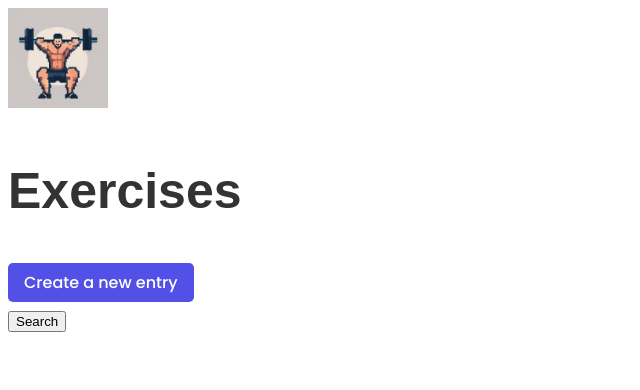
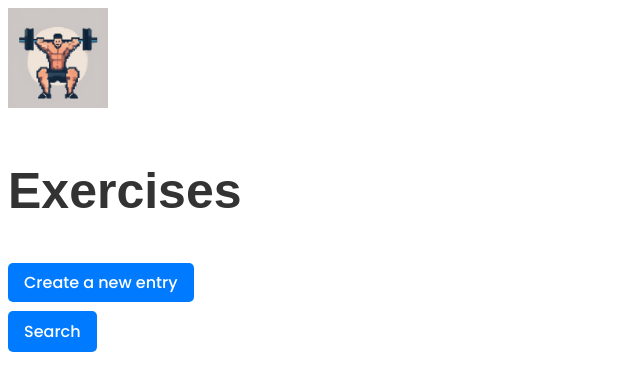
Before and after one commit to joshplumb/ExerciseTrackerAngularFrontEnd, an Angular app: page / in a window 1280 px wide. Shown: the top 390 px of the page, without its empty margins (0-640 px from the left). Built offline with nearby package versions, Linux system fonts and the light colour scheme; no server answers.

Commit message:
Further standardized the css convention to all buttons, I now have a blue-button, red-button, and green-button class that can be reused in different css file templates.

```diff
--- a/src/app/edit-exercise/edit-exercise.component.html
+++ b/src/app/edit-exercise/edit-exercise.component.html
@@ -1,4 +1,3 @@
-<p>edit-exercise works!</p>
 <button class="red-button"><a routerLink="/">Back</a></button>
 
 <div>
--- a/src/app/exercise-home/exercise-home.component.css
+++ b/src/app/exercise-home/exercise-home.component.css
@@ -1,8 +1,7 @@
-
-.create-button {
+.blue-button {
   font-family: 'Poppins', sans-serif;
   font-weight: 500;
-    background-color: #5250e6;
+  background-color: #007bff;
   color: #fff;
   border: none;
   padding: 8px 16px;
@@ -11,8 +10,8 @@
   font-size: 16px;
 }
 
-.create-button:hover {
-  background-color: rgb(83, 131, 204);
+.blue-button:hover {
+  background-color: #0056b3;
 }
 
 h3 {
--- a/src/app/exercise-home/exercise-home.component.html
+++ b/src/app/exercise-home/exercise-home.component.html
@@ -1,6 +1,6 @@
 <h3>Exercises</h3>
 
-<a routerLink="/create-exercise" class="create-button">Create a new entry</a>
+<a routerLink="/create-exercise" class="blue-button">Create a new entry</a>
                 <ul>
                         @for(exercise of exercises; track exercise.exerciseId)
                         {
@@ -10,4 +10,4 @@
                         }
                 </ul>
 
-<button class="primary">Search</button>
+<button class="blue-button">Search</button>
```
Lines whose indentation alone changed are shown as unchanged.
